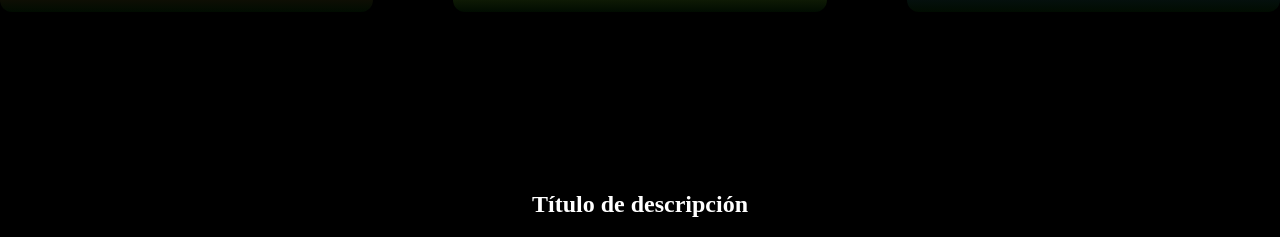
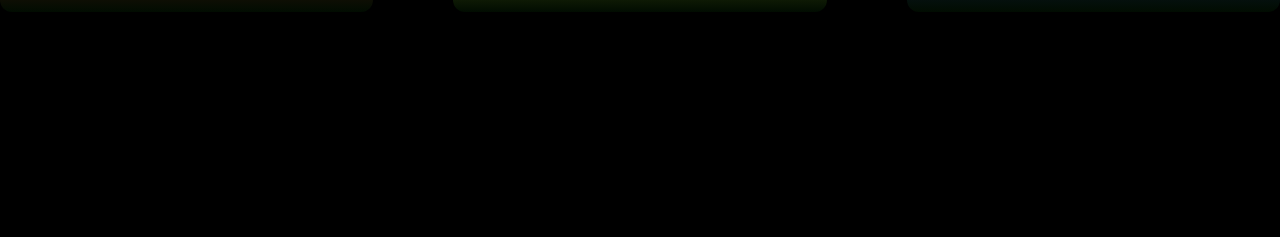
Before and after one commit to Erikgavs/proyecto-web, a Python web app: template Web/flask/templates/drinks.html in a window 1280 px wide. Shown: the part 958-1195 px from the top of the page. Run offline with Jinja, Linux system fonts and the light colour scheme; the template is opened without the code that fills it, so the values that code supplies are empty.

Commit message:
cambios en la página drinks

```diff
--- a/Web/flask/templates/drinks.html
+++ b/Web/flask/templates/drinks.html
@@ -87,14 +87,6 @@
                 <div class="zoom"></div>
                 <!-- FINAL DEL DIV PADRE 2-->
             </div>
-            <div class="flex-cards-3">
-                <div class="card-7">
-                    <img>
-                    <div class="descripcion-7">
-                        <h1> Título de descripción</h1>
-                    </div>
-                </div>
-            </div>
         </article>
     </main>
 </body>
```
